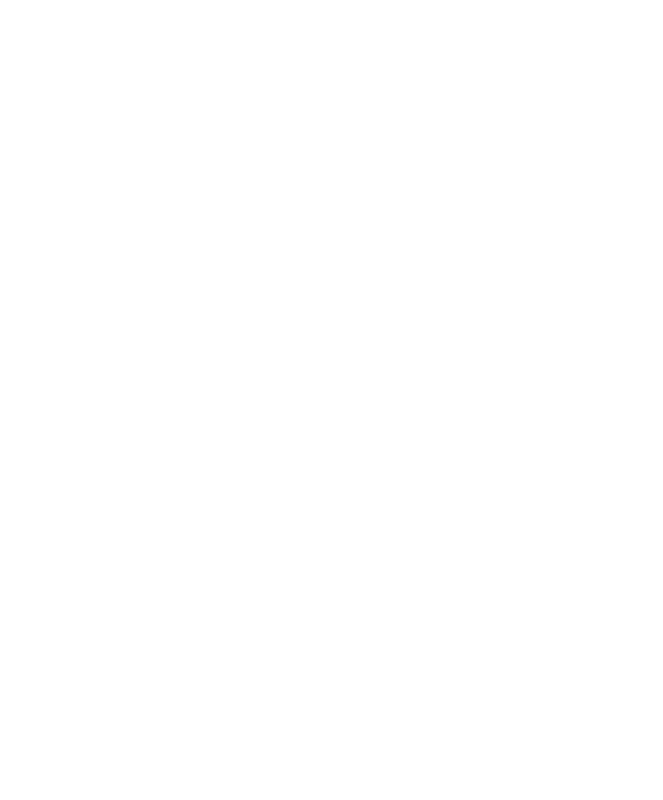
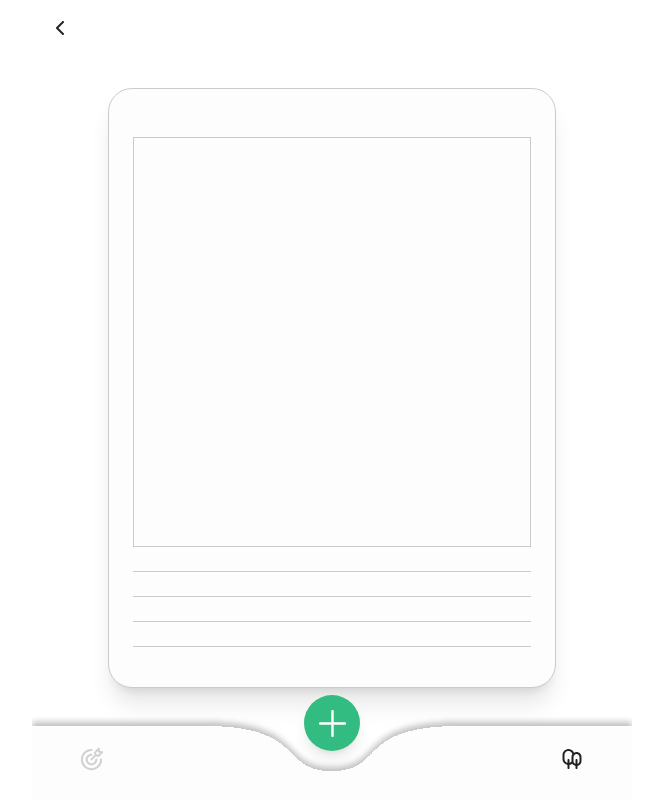
Before and after one commit to GDG-on-Campus-KHU/SDGP_team3_FE, a React (Vite) app: page /world in a window 1280 px wide. Shown: the whole page, without its empty margins (308-971 px from the left). Built offline with nearby package versions, Linux system fonts and the light colour scheme.

Commit message:
[FEAT] 나의 세계 화면 UI 구현

```diff
--- a/src/App.jsx
+++ b/src/App.jsx
@@ -2,6 +2,7 @@
 import MainPage from "./pages/main";
 import ChallengeCard from "./shared/ui/ChallengeCard";
 import { CHALLENGE_MOCK_DATAS_1 } from "./shared/config/challengeConfig";
+import WorldPage from "./pages/world";
 
 function App() {
   return (
@@ -13,7 +14,7 @@
             path="/create"
             element={<ChallengeCard challenge={CHALLENGE_MOCK_DATAS_1[2]} />}
           />
-          <Route path="/world" element={<></>} />
+          <Route path="/world" element={<WorldPage />} />
         </Routes>
       </div>
     </div>
--- /dev/null
+++ b/src/pages/world/index.jsx
@@ -0,0 +1,18 @@
+import React, { useState } from "react";
+import Header from "../../shared/ui/header";
+import Footer from "../../shared/ui/Footer/footer";
+import PostCard from "../../shared/ui/PostCard";
+
+
+const WorldPage = () => {
+  return (
+    <>
+        <Header />
+        <section className="mt-[55px] h-[1px] w-full" />
+        <PostCard />
+        <Footer />
+    </>
+  );
+};
+
+export default WorldPage;
--- /dev/null
+++ b/src/shared/ui/PostCard.jsx
@@ -0,0 +1,21 @@
+import React from "react";
+
+const PostCard = () => {
+  return (
+    <div className="flex justify-center px-4 py-8">
+      <div className="w-full max-w-md h-[600px] bg-white shadow-xl rounded-3xl p-6 border border-gray-300 flex flex-col">
+        <div className="w-full h-[450px] bg-white border border-gray-300 overflow-hidden flex items-center justify-center mt-6 mb-6">
+        </div>
+
+        <div className="space-y-6 mb-4">
+          <div className="border-b border-gray-300"></div>
+          <div className="border-b border-gray-300"></div>
+          <div className="border-b border-gray-300"></div>
+          <div className="border-b border-gray-300"></div>
+        </div>
+      </div>
+    </div>
+  );
+};
+
+export default PostCard;
```
